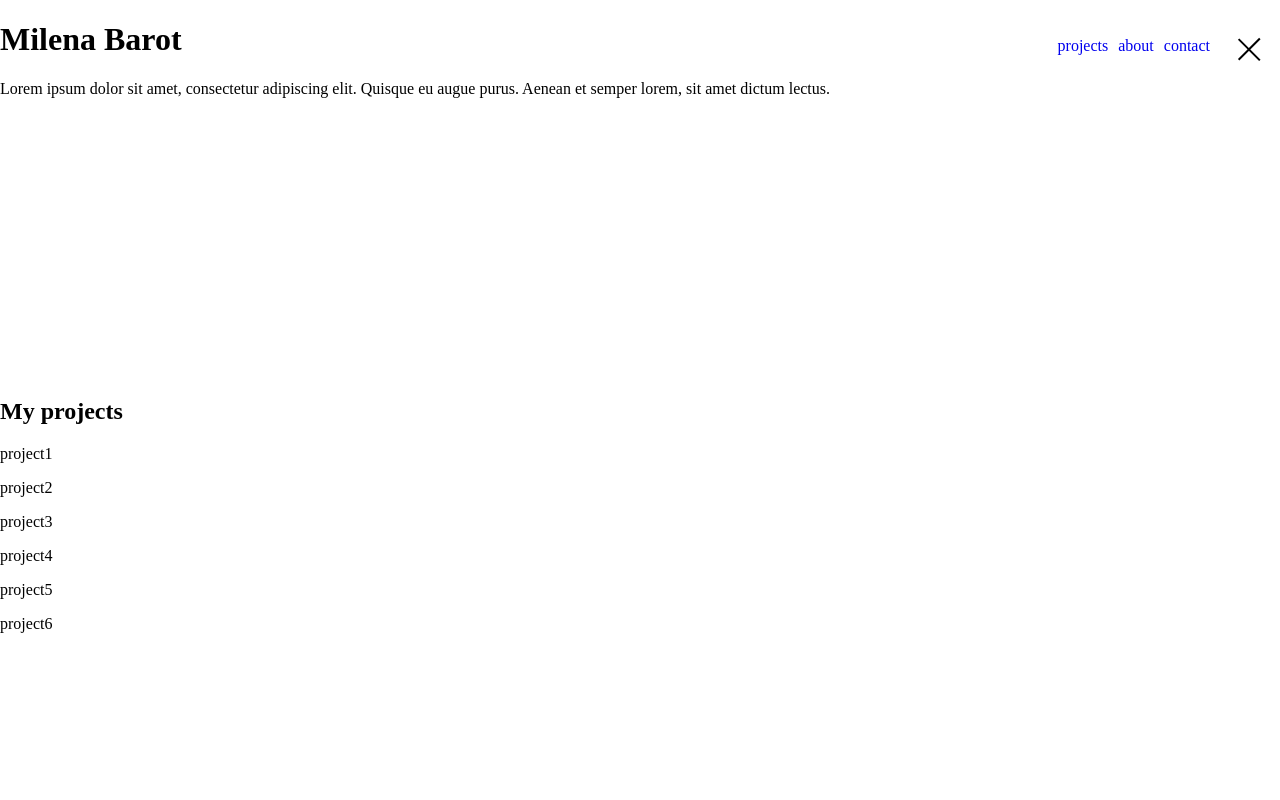
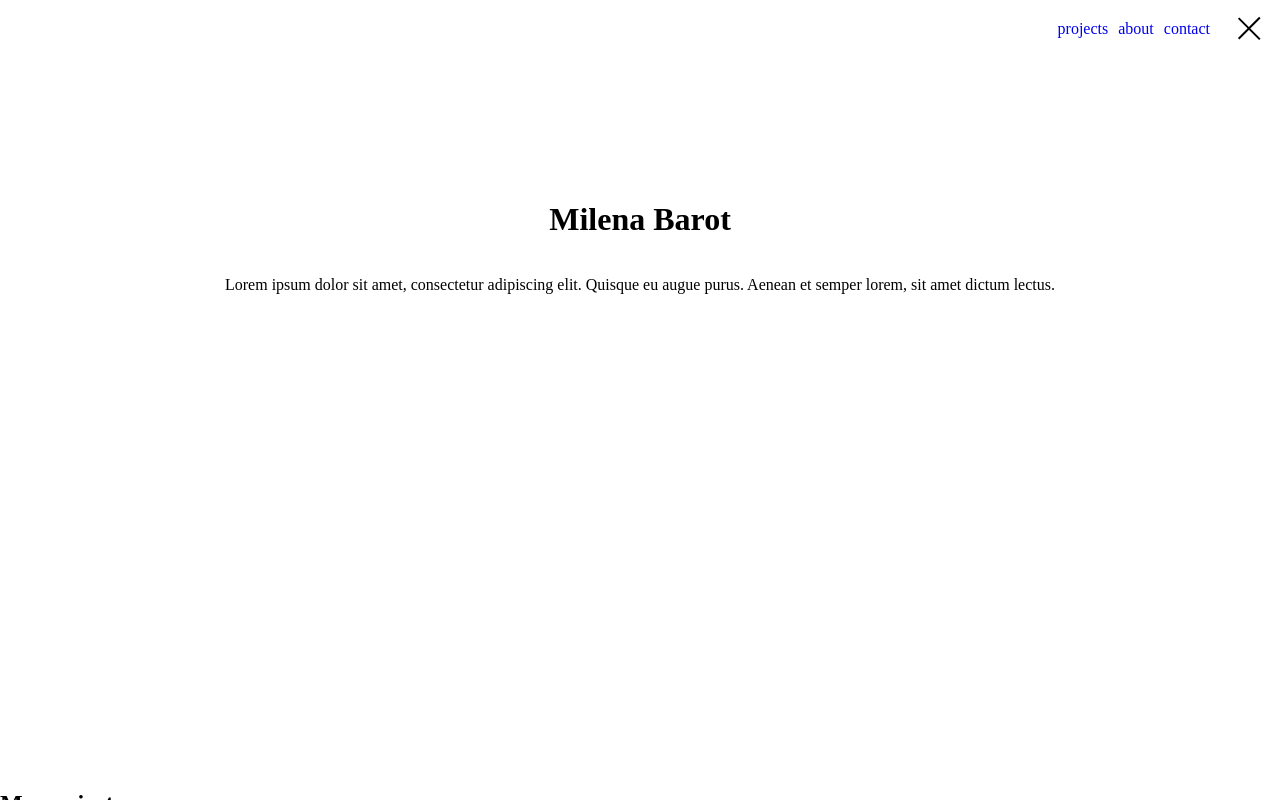
Before and after one commit to milenabarot/portfolio, a React (Create React App) app: page / in a window 1280 px wide. Both pictures are taken after a click on the button 1245 px from the left and 50 px from the top of the page. Shown: the top 800 px of the page. Built offline with nearby package versions, Linux system fonts and the light colour scheme.

Commit message:
HeaderNavBar functionality
- Functionality of NavBar sticking to the top as you scroll down
- Also added in the title appearing in NavBar once scrolled past main title Header.

```diff
--- a/src/App.js
+++ b/src/App.js
@@ -4,10 +4,12 @@ import Projects from "./components/projects";
 import About from "./components/about";
 import Contact from "./components/contact";
 import Footer from "./components/footer";
+import NavBar from "./components/navBar";
 
 function App() {
   return (
     <div className="app">
+      <NavBar />
       <Header />
       <Projects />
       <About />
--- a/src/components/header.js
+++ b/src/components/header.js
@@ -1,53 +1,19 @@
 import { useEffect, useState } from "react";
-import HeaderNavBar from "./headerNavBar";
+
 import "../styles/header.scss";
 
 function Header() {
-  const [scrollPosition, setScrollPosition] = useState(0);
-
-  useEffect(() => {
-    window.addEventListener("scroll", (event) => {
-      calculateScrollDistance();
-    });
-  }, []);
-
-  //progress bar
-  const calculateScrollDistance = () => {
-    const scrollTop = window.pageYOffset;
-    const winHeight = window.innerHeight;
-    const docHeight = getDocHeight();
-
-    const totalDocScrollLength = docHeight - winHeight;
-    const newScrollPosition = Math.floor(
-      (scrollTop / totalDocScrollLength) * 100
-    );
-
-    setScrollPosition(newScrollPosition);
-  };
-
-  const getDocHeight = () => {
-    return Math.max(
-      document.body.scrollHeight,
-      document.documentElement.scrollHeight,
-      document.body.offsetHeight,
-      document.documentElement.offsetHeight,
-      document.body.clientHeight,
-      document.documentElement.clientHeight
-    );
-  };
-
   return (
     <div className="header">
-      <div
-        style={{ width: `${scrollPosition}%` }}
-        className="header-progressBar"
-      ></div>
-      <HeaderNavBar />
-      <h1>Milena Barot</h1>
-      <p>
-        Lorem ipsum dolor sit amet, consectetur adipiscing elit. Quisque eu
-        augue purus. Aenean et semper lorem, sit amet dictum lectus.
-      </p>
+      <div className="header-intro">
+        <h1 id="headerTitle" className="header-intro-title">
+          Milena Barot
+        </h1>
+        <p className="header-intro-body">
+          Lorem ipsum dolor sit amet, consectetur adipiscing elit. Quisque eu
+          augue purus. Aenean et semper lorem, sit amet dictum lectus.
+        </p>
+      </div>
     </div>
   );
 }
--- a/src/components/headerNavBar.js
+++ /dev/null
@@ -1,51 +0,0 @@
-import classNames from "classnames";
-import { useState } from "react";
-import "../styles/headerNavBar.scss";
-import { AnimatePresence, motion } from "framer-motion";
-
-function HeaderNavBar() {
-  const [isNavBarOpen, setIsNavBarOpen] = useState(false);
-
-  const toggleNavBar = () => {
-    setIsNavBarOpen(!isNavBarOpen);
-  };
-
-  const navBarItems = ["projects", "about", "contact"];
-  return (
-    <nav className="headerNavBar">
-      <AnimatePresence>
-        {isNavBarOpen ? (
-          <motion.ul
-            initial={{ opacity: 0, x: 150 }}
-            animate={{ opacity: 1, x: 0 }}
-            exit={{ opacity: 0, x: 150 }}
-            transition={{ duration: 0.5, delay: 0.1 }}
-            key="headerNavBar-navBarItems"
-            className="headerNavBar-navBarItems"
-          >
-            {navBarItems.map((navBarItem) => {
-              return (
-                <li className="headerNavBar-navBarItem" key={`${navBarItem}`}>
-                  <a href={`#${navBarItem}`}>{navBarItem}</a>
-                </li>
-              );
-            })}
-          </motion.ul>
-        ) : null}
-      </AnimatePresence>
-
-      <button
-        className={classNames("headerNavBar-hamburgerButton", {
-          "headerNavBar-hamburgerButton_isOpen": isNavBarOpen,
-        })}
-        onClick={toggleNavBar}
-      >
-        <div className="headerNavBar-hamburgerButtonLine headerNavBar-hamburgerButtonLine_isLine1"></div>
-        <div className="headerNavBar-hamburgerButtonLine headerNavBar-hamburgerButtonLine_isLine2"></div>
-        <div className="headerNavBar-hamburgerButtonLine headerNavBar-hamburgerButtonLine_isLine3"></div>
-      </button>
-    </nav>
-  );
-}
-
-export default HeaderNavBar;
--- /dev/null
+++ b/src/components/navBar.js
@@ -0,0 +1,110 @@
+import classNames from "classnames";
+import { useEffect, useState } from "react";
+import "../styles/navBar.scss";
+import { AnimatePresence, motion } from "framer-motion";
+
+function NavBar() {
+  const [isNavBarOpen, setIsNavBarOpen] = useState(false);
+  const [scrollPosition, setScrollPosition] = useState(0);
+  const [isNavBarTitleVisible, setIsNavBarTitleVisible] = useState(false);
+
+  useEffect(() => {
+    window.addEventListener("scroll", (event) => {
+      calculateScrollDistance();
+      shouldShowNavBarTitle();
+    });
+  }, []);
+
+  // nav bar title visible
+
+  const shouldShowNavBarTitle = () => {
+    const scrollTop = window.pageYOffset;
+    const headerTitleElement = document.querySelector("#headerTitle");
+    const totalDistanceFromTop =
+      headerTitleElement.offsetHeight + headerTitleElement.offsetTop;
+    if (scrollTop >= totalDistanceFromTop) {
+      setIsNavBarTitleVisible(true);
+    } else {
+      setIsNavBarTitleVisible(false);
+    }
+
+    console.log(scrollTop, totalDistanceFromTop);
+  };
+
+  //progress bar
+  const calculateScrollDistance = () => {
+    const scrollTop = window.pageYOffset;
+    const winHeight = window.innerHeight;
+    const docHeight = getDocHeight();
+
+    const totalDocScrollLength = docHeight - winHeight;
+    const newScrollPosition = Math.floor(
+      (scrollTop / totalDocScrollLength) * 100
+    );
+
+    setScrollPosition(newScrollPosition);
+  };
+
+  const getDocHeight = () => {
+    return Math.max(
+      document.body.scrollHeight,
+      document.documentElement.scrollHeight,
+      document.body.offsetHeight,
+      document.documentElement.offsetHeight,
+      document.body.clientHeight,
+      document.documentElement.clientHeight
+    );
+  };
+
+  const toggleNavBar = () => {
+    setIsNavBarOpen(!isNavBarOpen);
+  };
+
+  const menuItems = ["projects", "about", "contact"];
+  return (
+    <>
+      <div
+        style={{ width: `${scrollPosition}%` }}
+        className="navBar-progressBar"
+      ></div>
+      <nav className="navBar">
+        {isNavBarTitleVisible && <h1 className="navBar-title">Milena Barot</h1>}
+        <div className="navBar-wrapListAndButton">
+          <AnimatePresence>
+            {isNavBarOpen ? (
+              <motion.ul
+                initial={{ opacity: 0, x: 150 }}
+                animate={{ opacity: 1, x: 0 }}
+                exit={{ opacity: 0, x: 150 }}
+                transition={{ duration: 0.5, delay: 0.1 }}
+                key="navBar-menuItems"
+                className="navBar-menuItems"
+              >
+                {menuItems.map((menuItem) => {
+                  return (
+                    <li className="navBar-menuItem" key={`${menuItem}`}>
+                      <a href={`#${menuItem}`}>{menuItem}</a>
+                    </li>
+                  );
+                })}
+              </motion.ul>
+            ) : null}
+          </AnimatePresence>
+
+          <button
+            className={classNames("navBar-hamburgerButton", {
+              "navBar-hamburgerButton_isOpen": isNavBarOpen,
+            })}
+            onClick={toggleNavBar}
+          >
+            <div className="navBar-hamburgerButtonLine navBar-hamburgerButtonLine_isLine1"></div>
+            <div className="navBar-hamburgerButtonLine navBar-hamburgerButtonLine_isLine2"></div>
+            <div className="navBar-hamburgerButtonLine navBar-hamburgerButtonLine_isLine3"></div>
+          </button>
+        </div>
+      </nav>
+    </>
+  );
+}
+
+export default NavBar;
--- a/src/styles/header.scss
+++ b/src/styles/header.scss
@@ -1,11 +1,15 @@
 .header {
-}
+  padding: 150px;
+  &-intro {
+    display: flex;
+    justify-content: center;
+    flex-direction: column;
+    align-items: center;
+    margin: 30px;
 
-.header {
-  &-progressBar {
-    position: fixed;
-    background-color: grey;
-    height: 7px;
-    top: 0;
+    &-title {
+    }
+    &-body {
+    }
   }
 }
--- a/src/styles/headerNavBar.scss
+++ b/src/styles/navBar.scss
@@ -1,14 +1,29 @@
-.headerNavBar {
+.navBar {
   position: fixed;
-  right: 0;
   display: flex;
+  width: 100%;
 
-  &-navBarItems {
+  &-title {
+  }
+  &-progressBar {
+    position: fixed;
+    background-color: grey;
+    height: 7px;
+    top: 0;
+  }
+
+  &-wrapListAndButton {
+    display: flex;
+    margin-left: auto;
+    align-items: center;
+  }
+
+  &-menuItems {
     display: flex;
     list-style: none;
   }
 
-  &-navBarItem {
+  &-menuItem {
     margin-left: 10px;
   }
 
@@ -21,13 +36,13 @@
     transition: 0.4s ease-in-out;
 
     &_isOpen {
-      .headerNavBar-hamburgerButtonLine_isLine1 {
+      .navBar-hamburgerButtonLine_isLine1 {
         transform: rotate(-45deg) translate(-2px, 8px);
       }
-      .headerNavBar-hamburgerButtonLine_isLine2 {
+      .navBar-hamburgerButtonLine_isLine2 {
         opacity: 0;
       }
-      .headerNavBar-hamburgerButtonLine_isLine3 {
+      .navBar-hamburgerButtonLine_isLine3 {
         transform: rotate(45deg) translate(0px, -6px);
       }
     }
```
